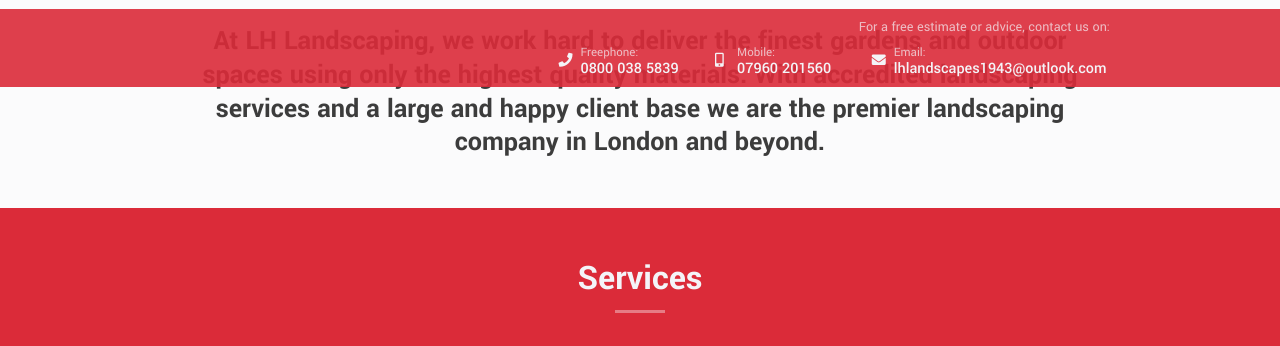
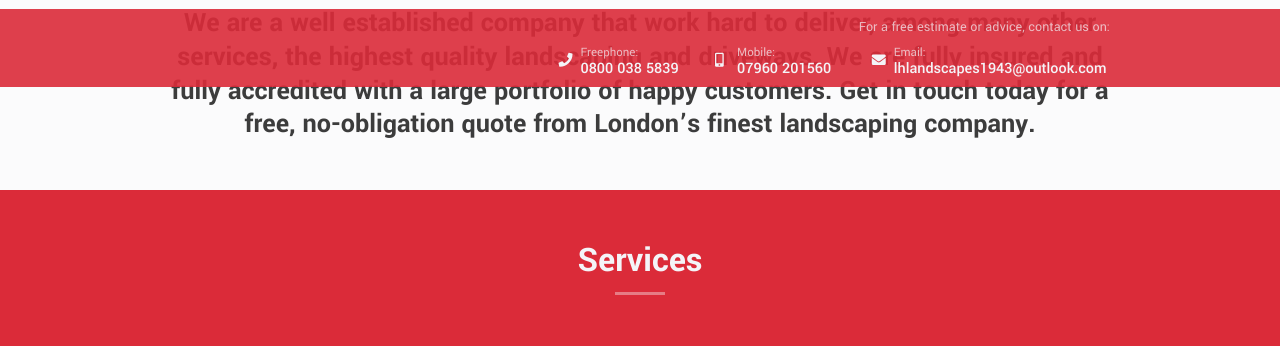
Before and after one commit to gaga-freelance/lhld, a website: page app/index.html in a window 1280 px wide. Shown: the part 713-1059 px from the top of the page. Drawn offline with nearby package versions, Linux system fonts and the light colour scheme.

Commit message:
Changing intro text

```diff
--- a/app/assets/css/style.css
+++ b/app/assets/css/style.css
@@ -413,7 +413,8 @@
   font-size: 2em; }
 
 h3 {
-  font-size: 1.75em; }
+  font-size: 1.75em;
+  margin-top: 10px; }
 
 h4 {
   font-size: 1.5em; }
--- a/app/index.html
+++ b/app/index.html
@@ -64,7 +64,7 @@
           </div>
         </div>
         <div class="row">
-          <h3>At LH Landscaping, we work hard to deliver the finest gardens and outdoor spaces using only the highest quality materials. With accredited landscaping services and a large and happy client base we are the premier landscaping company in London and beyond.</h3>
+          <h3>We are a well established company that work hard to deliver, among many other services, the highest quality landscaping and driveways. We are fully insured and fully accredited with a large portfolio of happy customers. Get in touch today for a free, no-obligation quote from London’s finest landscaping company.</h3>
         </div>
       </div>
     </div>
```
Also changed, not shown: dist/scss/modules/_typography.scss.
